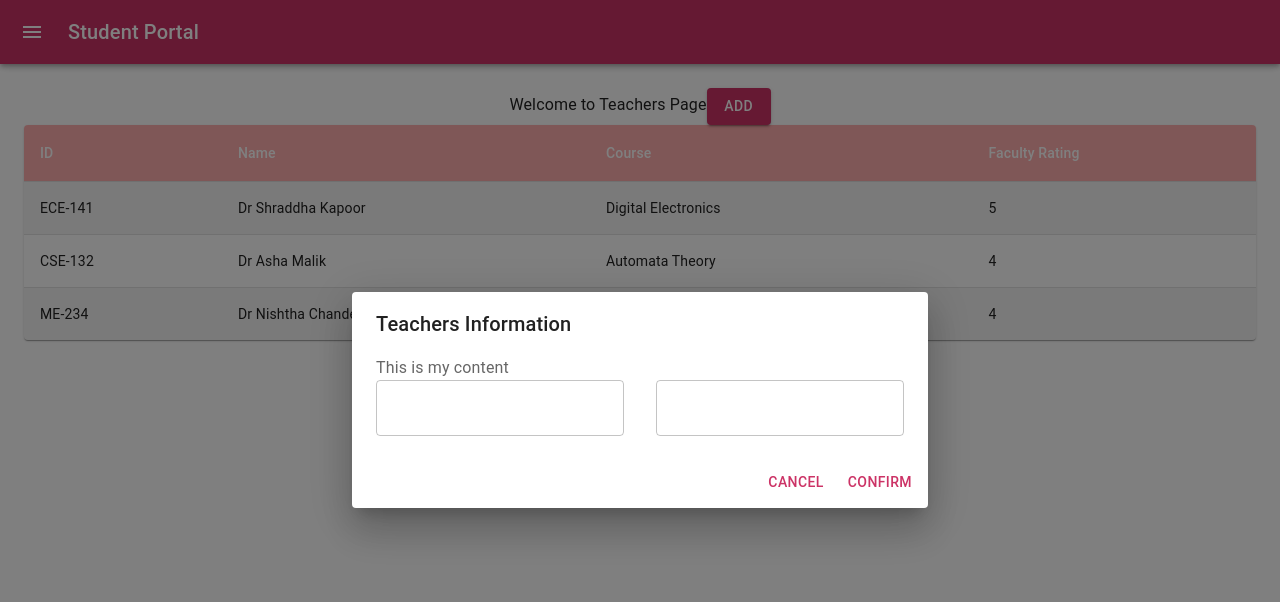
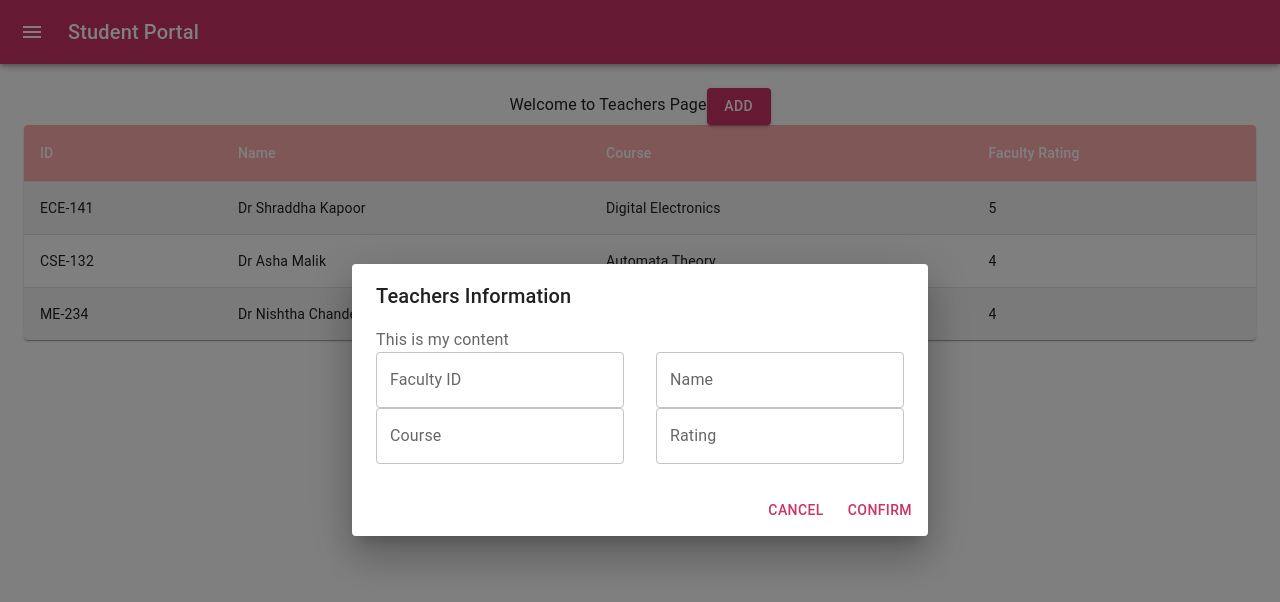
Before and after one commit to SwarnTyagi/student-portal, a React (Create React App) app in the folder frontend/: page /teachers in a window 1280 px wide. Both pictures are taken after a click on the button "ADD". Shown: the top 602 px of the page. Built offline with nearby package versions, Linux system fonts and the light colour scheme.

Commit message:
added Teachers Form

```diff
--- /dev/null
+++ b/frontend/src/components/TextField/TextField.js
@@ -0,0 +1,41 @@
+import React from "react";
+import TextField from "@mui/material/TextField";
+
+export default function Field(props) {
+  const {
+    type = "text",
+    value,
+    onChange,
+    id,
+    label,
+    defaultValue,
+    required = false,
+    fullWidth = true,
+    disabled = false,
+    name,
+    placeholder = "Please Enter",
+  } = props;
+  const _onChange = (e) => {
+    const value = e.target.value;
+    const n = e.target.name;
+
+    onChange && onChange(n, value);
+  };
+  return (
+    <div>
+      <TextField
+        required={required}
+        type={type}
+        value={value}
+        id={id}
+        label={label}
+        fullWidth={fullWidth}
+        disabled={disabled}
+        name={name}
+        onChange={_onChange}
+        placeholder={placeholder}
+        defaultValue={defaultValue}
+      />
+    </div>
+  );
+}
--- /dev/null
+++ b/frontend/src/containers/teachers/TeacherForm.js
@@ -0,0 +1,80 @@
+import React, { useState } from "react";
+import Form from "../../components/Form/Form";
+import TextField from "../../components/TextField/TextField";
+import Box from "@mui/material/Box";
+import Grid from "@mui/material/Grid";
+
+const DEFAULT_FIELDS = {
+  facultyID: "",
+  name: "",
+  course: "",
+  rating: "",
+};
+
+export default function TeacherForm(props) {
+  const { open, onOk, onCancel } = props;
+  const [state, setState] = useState(DEFAULT_FIELDS);
+  const { facultyID, course, name, rating } = state;
+  const onChange = (name, value) => {
+    setState((prevState) => {
+      return {
+        ...prevState,
+        [name]: value,
+      };
+    });
+    console.log("The name and value is", name, value);
+  };
+  return (
+    <div>
+      <Form
+        content="This is my content"
+        title="Teachers Information"
+        okText="Confirm"
+        cancelText="Cancel"
+        open={open}
+        onOk={onOk}
+        onCancel={onCancel}
+      >
+        {" "}
+        <Box sx={{ flexGrow: 1 }}>
+          <Grid container spacing={4}>
+            <Grid item xs={12} md={6}>
+              <TextField
+                name="facultyID"
+                onChange={onChange}
+                label="Faculty ID"
+                value={facultyID}
+              />
+            </Grid>
+            <Grid item xs={12} md={6}>
+              <TextField
+                name="name"
+                onChange={onChange}
+                label="Name"
+                value={name}
+              />
+            </Grid>
+          </Grid>
+          <Grid container spacing={4}>
+            <Grid item xs={12} md={6}>
+              <TextField
+                name="course"
+                onChange={onChange}
+                label="Course"
+                value={course}
+              />
+            </Grid>
+            <Grid item xs={12} md={6}>
+              <TextField
+                name="rating"
+                onChange={onChange}
+                label="Rating"
+                value={rating}
+              />
+            </Grid>
+          </Grid>
+        </Box>
+      </Form>
+    </div>
+  );
+}
--- a/frontend/src/containers/teachers/Teachers.js
+++ b/frontend/src/containers/teachers/Teachers.js
@@ -2,11 +2,7 @@ import React, { useState } from "react";
 import Table from "../../components/Table/Table";
 import { useNavigate } from "react-router-dom";
 import Button from "../../components/Button/Button";
-import Form from "../../components/Form/Form";
-import TextField from "@mui/material/TextField";
-import Box from "@mui/material/Box";
-import Paper from "@mui/material/Paper";
-import Grid from "@mui/material/Grid";
+import Form from "./TeacherForm";
 
 const COLUMN = [
   { name: "facultyID", title: "ID" },
@@ -54,27 +50,7 @@ const Teachers = () => {
     <div>
       Welcome to Teachers Page
       <Button onClick={onAdd} text={"ADD"} />
-      <Form
-        content="This is my content"
-        title="Teachers Information"
-        okText="Confirm"
-        cancelText="Cancel"
-        open={isOpen}
-        onOk={onSubmit}
-        onCancel={onCancel}
-      >
-        {" "}
-        <Box sx={{ flexGrow: 1 }}>
-          <Grid container spacing={4}>
-            <Grid item xs={12} md={6}>
-              <TextField fullWidth />
-            </Grid>
-            <Grid item xs={12} md={6}>
-              <TextField fullWidth />
-            </Grid>
-          </Grid>
-        </Box>
-      </Form>
+      <Form open={isOpen} onOk={onSubmit} onCancel={onCancel} />
       <Table headerColumns={COLUMN} data={DATA_1} onRowClick={onClickTeacher} />
     </div>
   );
```
